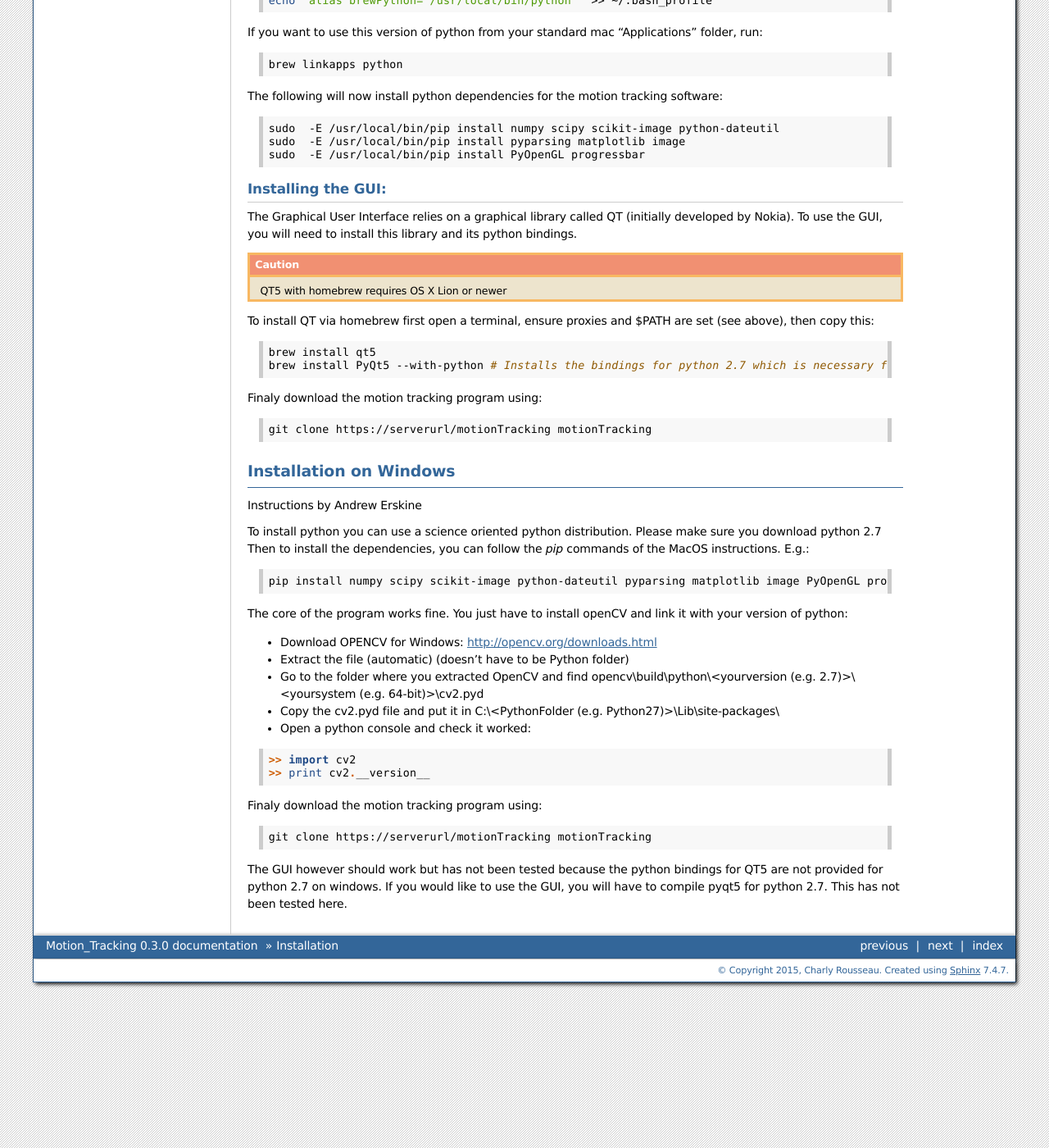
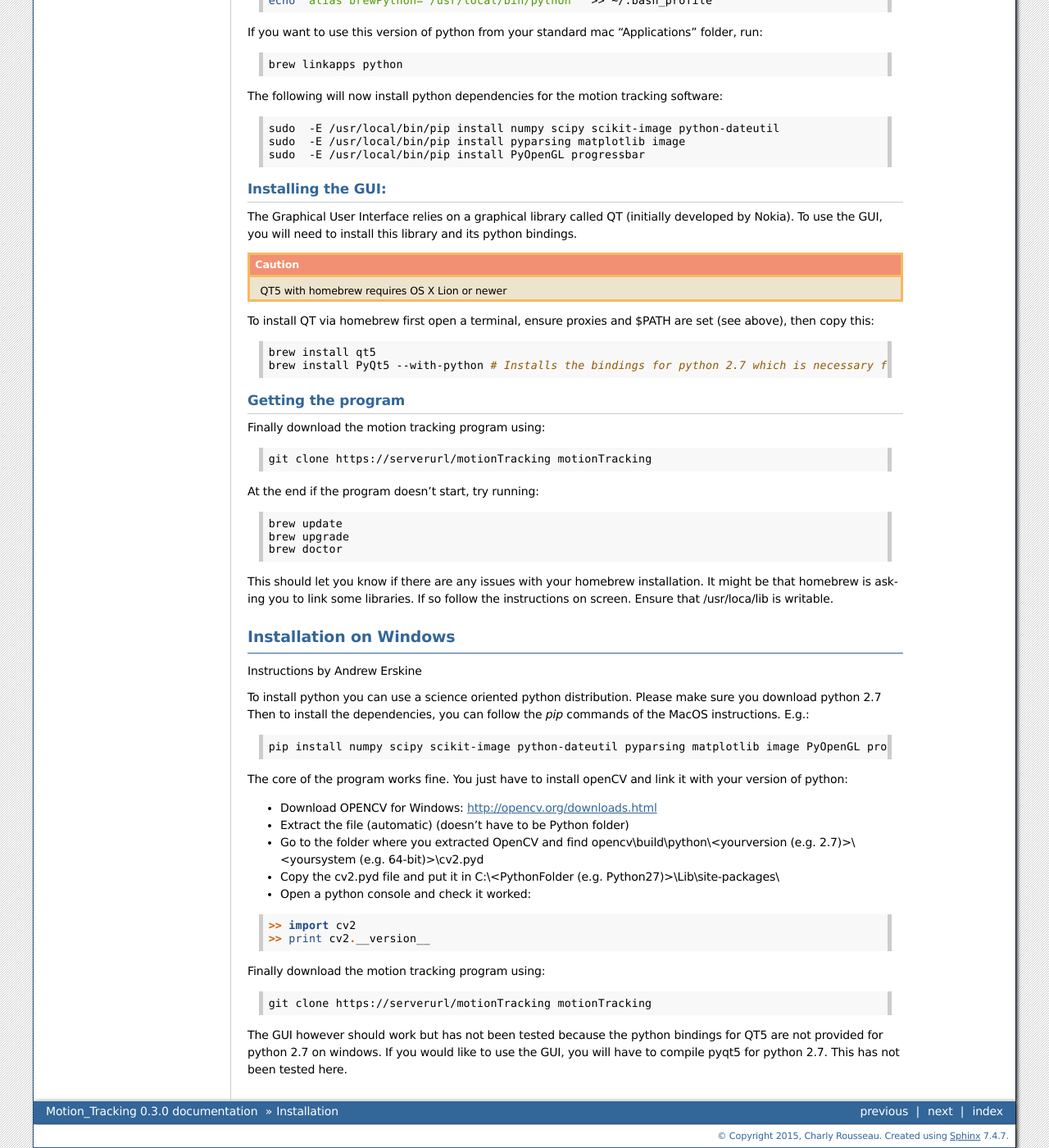
Before and after one commit to SainsburyWellcomeCentre/Pyper, a Sphinx documentation site: the page built from doc/source/installation.rst, in a window 1280 px wide and 1400 px high, scrolled down 2731 px. Shown: the whole window at 82% size. Built offline with Sphinx 7.4.7, drawn with Linux system fonts in a browser that asks for light colours; formulas are drawn with MathJax 3; some of the changed text lies outside the part shown.

Commit message:
Updates documentation

```diff
--- a/doc/source/installation.rst
+++ b/doc/source/installation.rst
@@ -66,7 +66,7 @@ The following will install the additional dependencies for the GUI:
      sudo apt-get install python-pyqt5 python-opengl python-pyqt5.qtopengl python-pyqt5.qtquick qml-module-qtquick-controls
 
 
-Finaly, for the raspberry-pi camera:
+Finally, for the raspberry-pi camera:
 
 .. code-block:: bash
 
@@ -82,7 +82,7 @@ Then select camera -> activate
 
 Installation on MacOSX (tested on Mavericks)
 --------------------------------------------
-The installation was tested with homebrew by Christian Niedworok.
+Installation instructions by Christian Niedworok.
 
 Installing Homebrew:
 ^^^^^^^^^^^^^^^^^^^^
@@ -168,7 +168,6 @@ The following will now install python dependencies for the motion tracking softw
     sudo  -E /usr/local/bin/pip install pyparsing matplotlib image
     sudo  -E /usr/local/bin/pip install PyOpenGL progressbar
 
-
 Installing the GUI:
 ^^^^^^^^^^^^^^^^^^^
 
@@ -185,12 +184,25 @@ To install QT via homebrew first open a terminal, ensure proxies and $PATH are s
     brew install PyQt5 --with-python # Installs the bindings for python 2.7 which is necessary for openCV 2
 
 
-Finaly download the motion tracking program using:
+Getting the program
+^^^^^^^^^^^^^^^^^^^
+Finally download the motion tracking program using:
 
 .. code-block:: bash
 
     git clone https://serverurl/motionTracking motionTracking
 
+At the end if the program doesn't start, try running:
+
+.. code-block:: bash
+
+    brew update
+    brew upgrade
+    brew doctor
+
+This should let you know if there are any issues with your homebrew installation.
+It might be that homebrew is asking you to link some libraries. If so follow the instructions on screen.
+Ensure that /usr/loca/lib is writable.
 
 Installation on Windows
 -----------------------
@@ -220,7 +232,7 @@ The core of the program works fine. You just have to install openCV and link it
    >> import cv2
    >> print cv2.__version__
 
-Finaly download the motion tracking program using:
+Finally download the motion tracking program using:
 
 .. code-block:: Batch
 
```
Also changed, not shown: doc/source/gettingStarted.rst (+15 -5 lines), doc/source/usage.rst (+9 -2 lines), 1 other file.
